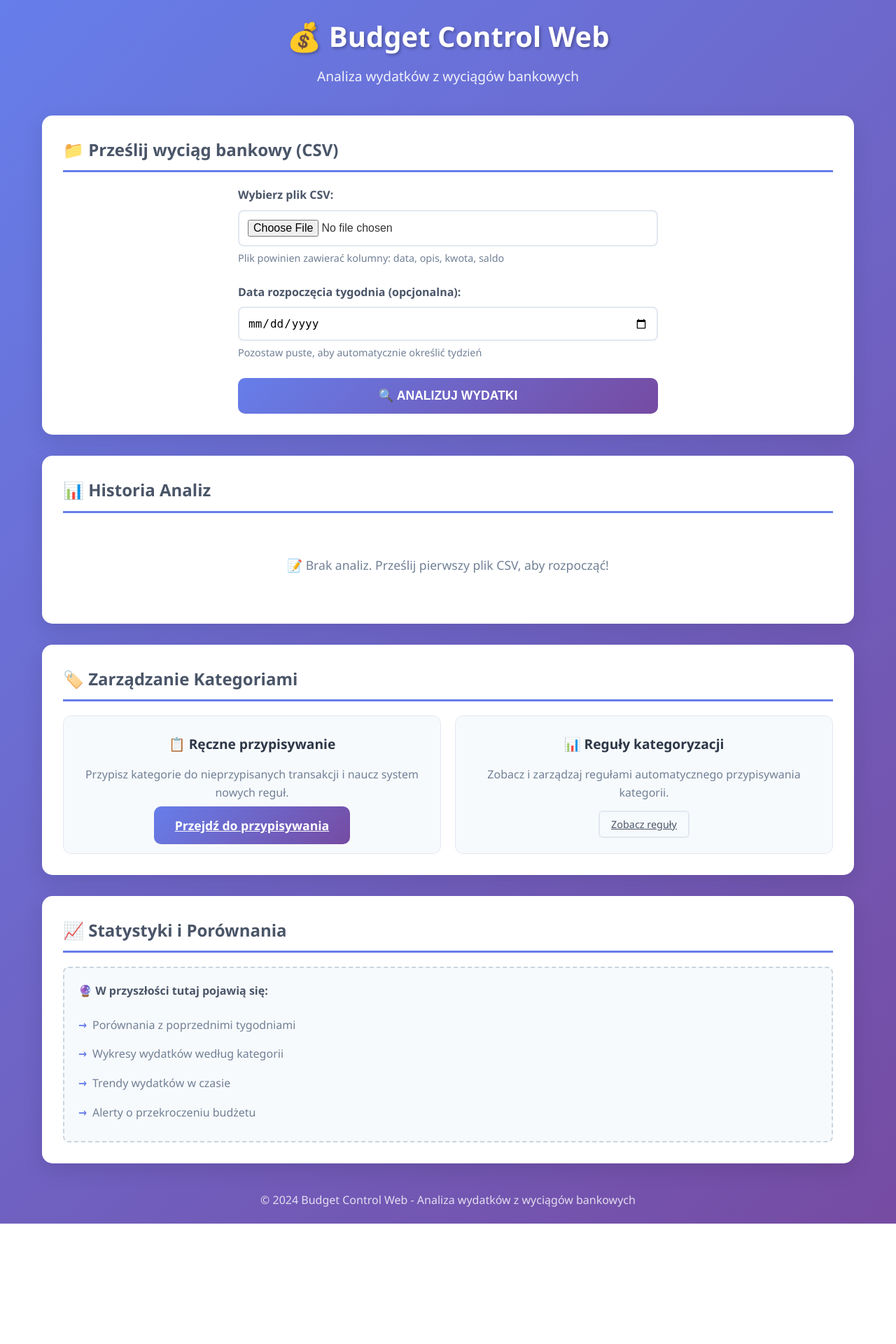
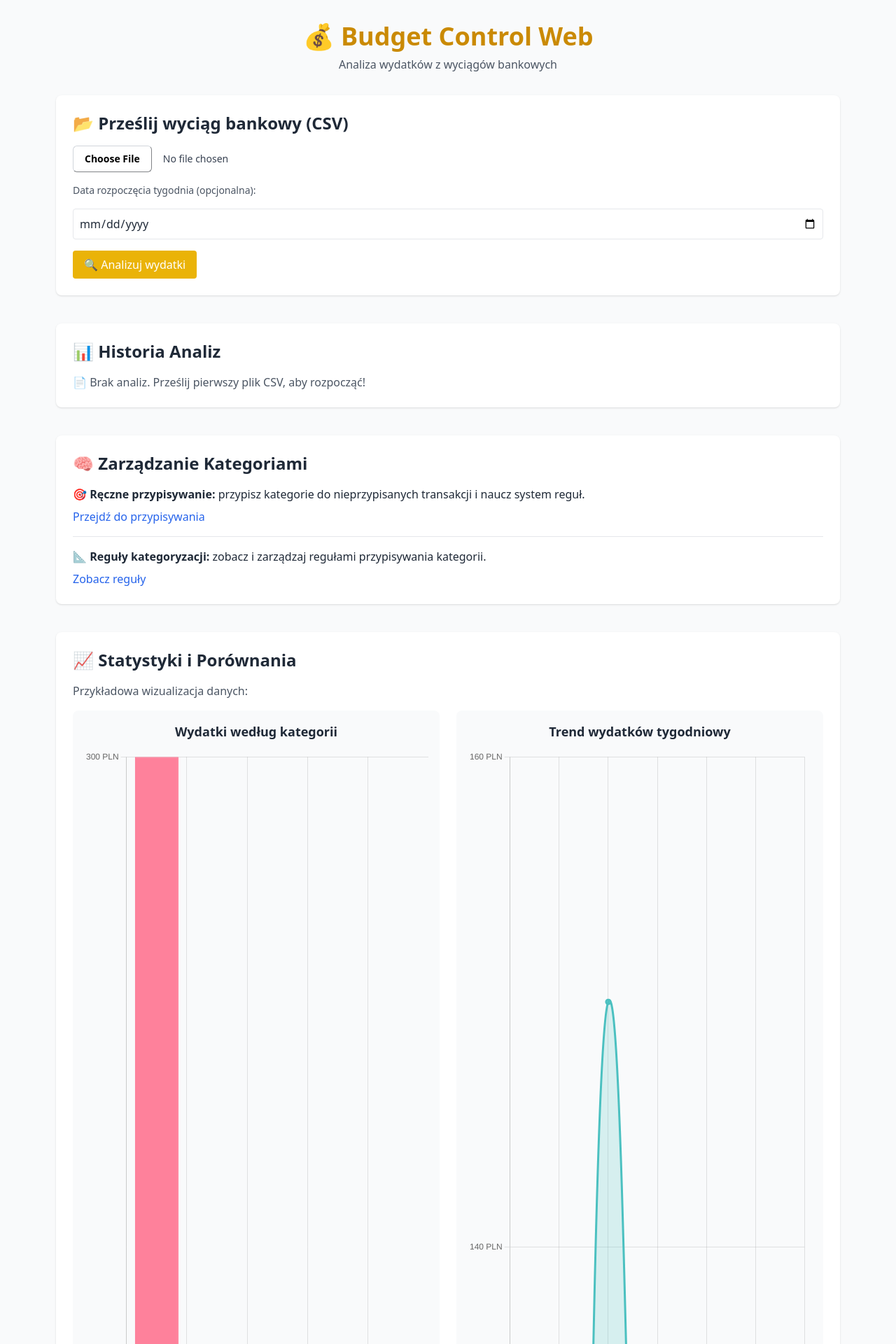
Before and after one commit to michalpoznanski/budget-control-web, a FastAPI app: page / in a window 1280 px wide. Shown: the top 1920 px of the page at 70% size. Before the commit the page ends 1748 px from the top, so only its background shows below. Run offline with FastAPI, Linux system fonts and the light colour scheme; some libraries are stand-ins or nearby versions.

Commit message:
style: improve layout with Tailwind CSS

```diff
--- a/templates/index.html
+++ b/templates/index.html
@@ -1,174 +1,159 @@
 <!DOCTYPE html>
 <html lang="pl">
 <head>
-    <meta charset="UTF-8">
-    <meta name="viewport" content="width=device-width, initial-scale=1.0">
-    <title>Budget Control Web - Analiza Wydatków</title>
-    <link rel="stylesheet" href="{{ url_for('static', path='/style.css') }}">
+  <meta charset="UTF-8" />
+  <meta name="viewport" content="width=device-width, initial-scale=1.0" />
+  <title>Budget Control Web</title>
+  <script src="https://cdn.tailwindcss.com"></script>
+  <script src="https://cdn.jsdelivr.net/npm/chart.js"></script>
 </head>
-<body>
-    <div class="container">
-        <header>
-            <h1>💰 Budget Control Web</h1>
-            <p>Analiza wydatków z wyciągów bankowych</p>
+<body class="bg-gray-50 text-gray-800 font-sans">
+  <div class="max-w-6xl mx-auto px-4 py-8">
+    <header class="mb-8 text-center">
+      <h1 class="text-4xl font-bold text-yellow-600">💰 Budget Control Web</h1>
+      <p class="text-gray-600 mt-2">Analiza wydatków z wyciągów bankowych</p>
     </header>
 
-        <main>
-            <!-- Sekcja uploadu pliku -->
-            <section class="upload-section">
-                <h2>📁 Prześlij wyciąg bankowy (CSV)</h2>
-
-                {% if request.query_params.get('success') %}
-                <div class="alert success">
-                    ✅ Analiza została wykonana pomyślnie!
-                </div>
-                {% endif %}
-
-                {% if request.query_params.get('error') %}
-                <div class="alert error">
-                    ❌ Błąd: {{ request.query_params.get('error') }}
-                </div>
-                {% endif %}
-
-                <form action="/analyze" method="post" enctype="multipart/form-data" class="upload-form">
-                    <div class="form-group">
-                        <label for="csv_file">Wybierz plik CSV:</label>
-                        <input type="file" id="csv_file" name="csv_file" accept=".csv" required>
-                        <small>Plik powinien zawierać kolumny: data, opis, kwota, saldo</small>
-                    </div>
-
-                    <div class="form-group">
-                        <label for="week_start_date">Data rozpoczęcia tygodnia (opcjonalna):</label>
-                        <input type="date" id="week_start_date" name="week_start_date">
-                        <small>Pozostaw puste, aby automatycznie określić tydzień</small>
-                    </div>
-
-                    <button type="submit" class="btn-primary">
-                        🔍 ANALIZUJ WYDATKI
-                    </button>
+    <section class="mb-10 bg-white rounded-lg shadow p-6">
+      <h2 class="text-2xl font-semibold mb-4">📂 Prześlij wyciąg bankowy (CSV)</h2>
+      <form action="/analyze" method="post" enctype="multipart/form-data" class="space-y-4">
+        <input type="file" name="file" accept=".csv" required class="block w-full text-sm text-gray-700 file:mr-4 file:py-2 file:px-4 file:border file:border-gray-300 file:rounded-md file:bg-white file:text-sm file:font-semibold hover:file:bg-gray-100" />
+        <label class="block text-sm text-gray-600">Data rozpoczęcia tygodnia (opcjonalna):</label>
+        <input type="date" name="start_date" class="w-full border rounded p-2" />
+        <button type="submit" class="mt-4 bg-yellow-500 hover:bg-yellow-600 text-white py-2 px-4 rounded">🔍 Analizuj wydatki</button>
       </form>
     </section>
 
-            <!-- Sekcja historii analiz -->
-            <section class="history-section">
-                <h2>📊 Historia Analiz</h2>
+    <section class="mb-10 bg-white rounded-lg shadow p-6">
+      <h2 class="text-2xl font-semibold mb-4">📊 Historia Analiz</h2>
+      <p class="text-gray-600">📄 Brak analiz. Prześlij pierwszy plik CSV, aby rozpocząć!</p>
+    </section>
 
-                {% if history %}
-                <div class="history-grid">
-                    {% for analysis in history %}
-                    <div class="analysis-card">
-                        <div class="card-header">
-                            <h3>Tydzień {{ analysis.week_start }} - {{ analysis.week_end }}</h3>
-                            <span class="analysis-date">{{ analysis.analysis_date[:10] }}</span>
+    <section class="mb-10 bg-white rounded-lg shadow p-6">
+      <h2 class="text-2xl font-semibold mb-4">🧠 Zarządzanie Kategoriami</h2>
+      <p class="mb-2">🎯 <strong>Ręczne przypisywanie:</strong> przypisz kategorie do nieprzypisanych transakcji i naucz system reguł.</p>
+      <a href="/assign" class="text-blue-600 hover:underline">Przejdź do przypisywania</a>
+      <hr class="my-4" />
+      <p class="mb-2">📐 <strong>Reguły kategoryzacji:</strong> zobacz i zarządzaj regułami przypisywania kategorii.</p>
+      <a href="/rules" class="text-blue-600 hover:underline">Zobacz reguły</a>
+    </section>
+
+    <section class="bg-white rounded-lg shadow p-6">
+      <h2 class="text-2xl font-semibold mb-4">📈 Statystyki i Porównania</h2>
+      <p class="text-gray-600 mb-4">Przykładowa wizualizacja danych:</p>
+
+      <div class="grid grid-cols-1 lg:grid-cols-2 gap-6 mb-6">
+        <!-- Wykres słupkowy - wydatki według kategorii -->
+        <div class="bg-gray-50 rounded-lg p-4">
+          <h3 class="text-lg font-semibold mb-3 text-center">Wydatki według kategorii</h3>
+          <canvas id="categoryChart" width="400" height="200"></canvas>
         </div>
 
-                        <div class="card-content">
-                            <div class="stat-row">
-                                <span class="stat-label">Łączne wydatki:</span>
-                                <span class="stat-value">{{ "%.2f"|format(analysis.total_expenses) }} zł</span>
-                            </div>
-
-                            <div class="stat-row">
-                                <span class="stat-label">Średnio dziennie:</span>
-                                <span class="stat-value">{{ "%.2f"|format(analysis.avg_daily_expense) }} zł</span>
-                            </div>
-
-                            <div class="stat-row">
-                                <span class="stat-label">Liczba transakcji:</span>
-                                <span class="stat-value">{{ analysis.transaction_count }}</span>
+        <!-- Wykres liniowy - trend tygodniowy -->
+        <div class="bg-gray-50 rounded-lg p-4">
+          <h3 class="text-lg font-semibold mb-3 text-center">Trend wydatków tygodniowy</h3>
+          <canvas id="trendChart" width="400" height="200"></canvas>
         </div>
       </div>
 
-                        <div class="card-actions">
-                            <button class="btn-secondary" onclick="showDetails({{ analysis.id }})">
-                                📋 Szczegóły
-                            </button>
-                        </div>
-                    </div>
-                    {% endfor %}
-                </div>
-                {% else %}
-                <div class="empty-state">
-                    <p>📝 Brak analiz. Prześlij pierwszy plik CSV, aby rozpocząć!</p>
-                </div>
-                {% endif %}
-            </section>
-
-            <!-- Sekcja zarządzania kategoriami -->
-            <section class="management-section">
-                <h2>🏷️ Zarządzanie Kategoriami</h2>
-
-                {% if nieprzypisane_count > 0 %}
-                <div class="alert warning">
-                    ⚠️ Masz {{ nieprzypisane_count }} nieprzypisanych transakcji wymagających kategoryzacji!
-                </div>
-                {% endif %}
-
-                <div class="management-grid">
-                    <div class="management-card">
-                        <h3>📋 Ręczne przypisywanie</h3>
-                        <p>Przypisz kategorie do nieprzypisanych transakcji i naucz system nowych reguł.</p>
-                        <a href="/manual" class="btn-primary">Przejdź do przypisywania</a>
-                    </div>
-
-                    <div class="management-card">
-                        <h3>📊 Reguły kategoryzacji</h3>
-                        <p>Zobacz i zarządzaj regułami automatycznego przypisywania kategorii.</p>
-                        <a href="/rules" class="btn-secondary">Zobacz reguły</a>
-                    </div>
-                </div>
-            </section>
-
-            <!-- Sekcja statystyk (przyszłość) -->
-            <section class="stats-section">
-                <h2>📈 Statystyki i Porównania</h2>
-                <div class="stats-placeholder">
-                    <p>🔮 W przyszłości tutaj pojawią się:</p>
-                    <ul>
+      <p class="text-gray-600">🧪 W przyszłości pojawią się tutaj:</p>
+      <ul class="list-disc list-inside text-gray-700 mt-2 space-y-1">
         <li>Porównania z poprzednimi tygodniami</li>
         <li>Wykresy wydatków według kategorii</li>
         <li>Trendy wydatków w czasie</li>
         <li>Alerty o przekroczeniu budżetu</li>
       </ul>
-                </div>
     </section>
-        </main>
 
-        <footer>
-            <p>&copy; 2024 Budget Control Web - Analiza wydatków z wyciągów bankowych</p>
+    <footer class="text-center text-sm text-gray-500 mt-10">
+      © 2024 Budget Control Web – Analiza wydatków z wyciągów bankowych
     </footer>
   </div>
 
-    <!-- Modal dla szczegółów analizy -->
-    <div id="detailsModal" class="modal">
-        <div class="modal-content">
-            <span class="close">&times;</span>
-            <div id="modalBody">
-                <!-- Zawartość będzie ładowana dynamicznie -->
-            </div>
-        </div>
-    </div>
-
   <script>
-        // Funkcja do pokazywania szczegółów analizy
-        function showDetails(analysisId) {
-            // TODO: Implementacja AJAX do pobierania szczegółów
-            alert('Funkcja szczegółów będzie dostępna w przyszłej wersji!');
-        }
-
-        // Obsługa modala
-        const modal = document.getElementById('detailsModal');
-        const span = document.getElementsByClassName('close')[0];
-
-        span.onclick = function() {
-            modal.style.display = 'none';
-        }
-
-        window.onclick = function(event) {
-            if (event.target == modal) {
-                modal.style.display = 'none';
+    // Wykres słupkowy - wydatki według kategorii
+    const categoryCtx = document.getElementById('categoryChart').getContext('2d');
+    new Chart(categoryCtx, {
+      type: 'bar',
+      data: {
+        labels: ['Jedzenie', 'Transport', 'Zdrowie', 'Rozrywka', 'Rachunki'],
+        datasets: [{
+          label: 'Wydatki (PLN)',
+          data: [300, 150, 200, 120, 250],
+          backgroundColor: [
+            'rgba(255, 99, 132, 0.8)',
+            'rgba(54, 162, 235, 0.8)',
+            'rgba(255, 206, 86, 0.8)',
+            'rgba(75, 192, 192, 0.8)',
+            'rgba(153, 102, 255, 0.8)'
+          ],
+          borderColor: [
+            'rgba(255, 99, 132, 1)',
+            'rgba(54, 162, 235, 1)',
+            'rgba(255, 206, 86, 1)',
+            'rgba(75, 192, 192, 1)',
+            'rgba(153, 102, 255, 1)'
+          ],
+          borderWidth: 1
+        }]
+      },
+      options: {
+        responsive: true,
+        maintainAspectRatio: false,
+        scales: {
+          y: {
+            beginAtZero: true,
+            ticks: {
+              callback: function(value) {
+                return value + ' PLN';
               }
             }
+          }
+        },
+        plugins: {
+          legend: {
+            display: false
+          }
+        }
+      }
+    });
+
+    // Wykres liniowy - trend tygodniowy
+    const trendCtx = document.getElementById('trendChart').getContext('2d');
+    new Chart(trendCtx, {
+      type: 'line',
+      data: {
+        labels: ['Pon', 'Wt', 'Śr', 'Czw', 'Pt', 'Sob', 'Nd'],
+        datasets: [{
+          label: 'Dzienne wydatki (PLN)',
+          data: [120, 80, 150, 90, 60, 70, 100],
+          borderColor: 'rgba(75, 192, 192, 1)',
+          backgroundColor: 'rgba(75, 192, 192, 0.2)',
+          borderWidth: 3,
+          fill: true,
+          tension: 0.4
+        }]
+      },
+      options: {
+        responsive: true,
+        maintainAspectRatio: false,
+        scales: {
+          y: {
+            beginAtZero: true,
+            ticks: {
+              callback: function(value) {
+                return value + ' PLN';
+              }
+            }
+          }
+        },
+        plugins: {
+          legend: {
+            display: false
+          }
+        }
+      }
+    });
   </script>
 </body>
 </html>
```
Lines whose indentation alone changed are shown as unchanged.
